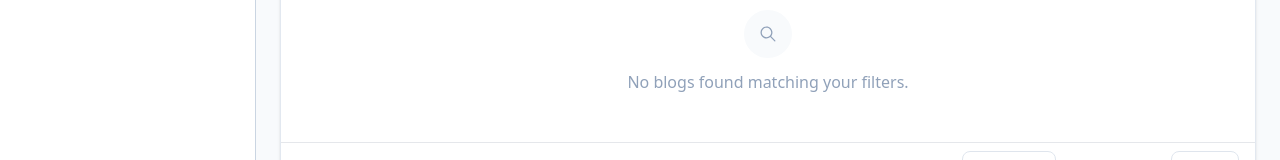
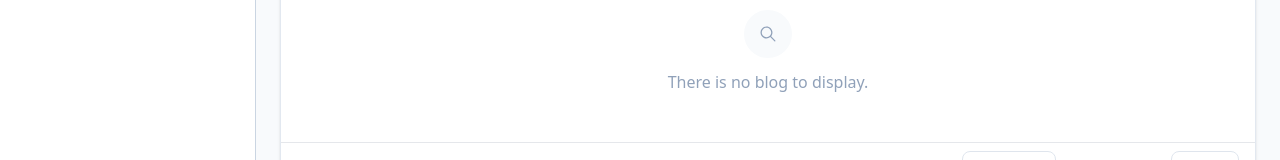
Before and after one commit to suprabhatmaiti/blog-admin, a React (Vite) app: page /blogs in a window 1280 px wide. Shown: the part 393-553 px from the top of the page. Built offline with nearby package versions, Linux system fonts and the light colour scheme.

Commit message:
Update README.md; improve Navbar page title for better clarity; modify BlogsTable no data message for better user experience; adjust Dashboard card label for grammatical accuracy.

```diff
--- a/src/components/layout/Navbar.jsx
+++ b/src/components/layout/Navbar.jsx
@@ -8,7 +8,7 @@ export default function Navbar() {
     if (pathname === "/blogs") return "Blogs";
     if (pathname === "/add-blog") return "Add Blog";
     if (pathname.includes("edit-blog")) return "Edit Blog";
-    return "Page";
+    return "Page Not Found";
   };
 
   const { pathname } = useLocation();
--- a/src/pages/BlogsPage/BlogsTable.jsx
+++ b/src/pages/BlogsPage/BlogsTable.jsx
@@ -38,7 +38,7 @@ export default function BlogsTable({ blogs, onDeleteBlog }) {
                   <div className="w-12 h-12 bg-slate-50 rounded-full flex items-center justify-center mb-3">
                     <IoIosSearch size={20} />
                   </div>
-                  <p>No blogs found matching your filters.</p>
+                  <p>There is no blog to display.</p>
                 </div>
               </td>
             </tr>
--- a/src/pages/DashboardPage/Dashboard.jsx
+++ b/src/pages/DashboardPage/Dashboard.jsx
@@ -29,7 +29,7 @@ export default function Dashboard() {
         <div className="mt-6 flex justify-between flex-wrap gap-4">
           <Card label={"Total Blogs"} value={totalBlogs} type={1} />
           <Card label={"Published"} value={published.length} type={2} />
-          <Card label={"Drafts"} value={draft.length} type={3} />
+          <Card label={"Draft"} value={draft.length} type={3} />
         </div>
       </div>
       <div className="mt-8 ">
```
Also changed, not shown: 1 other file (tests, documents, lock files or other folders).
